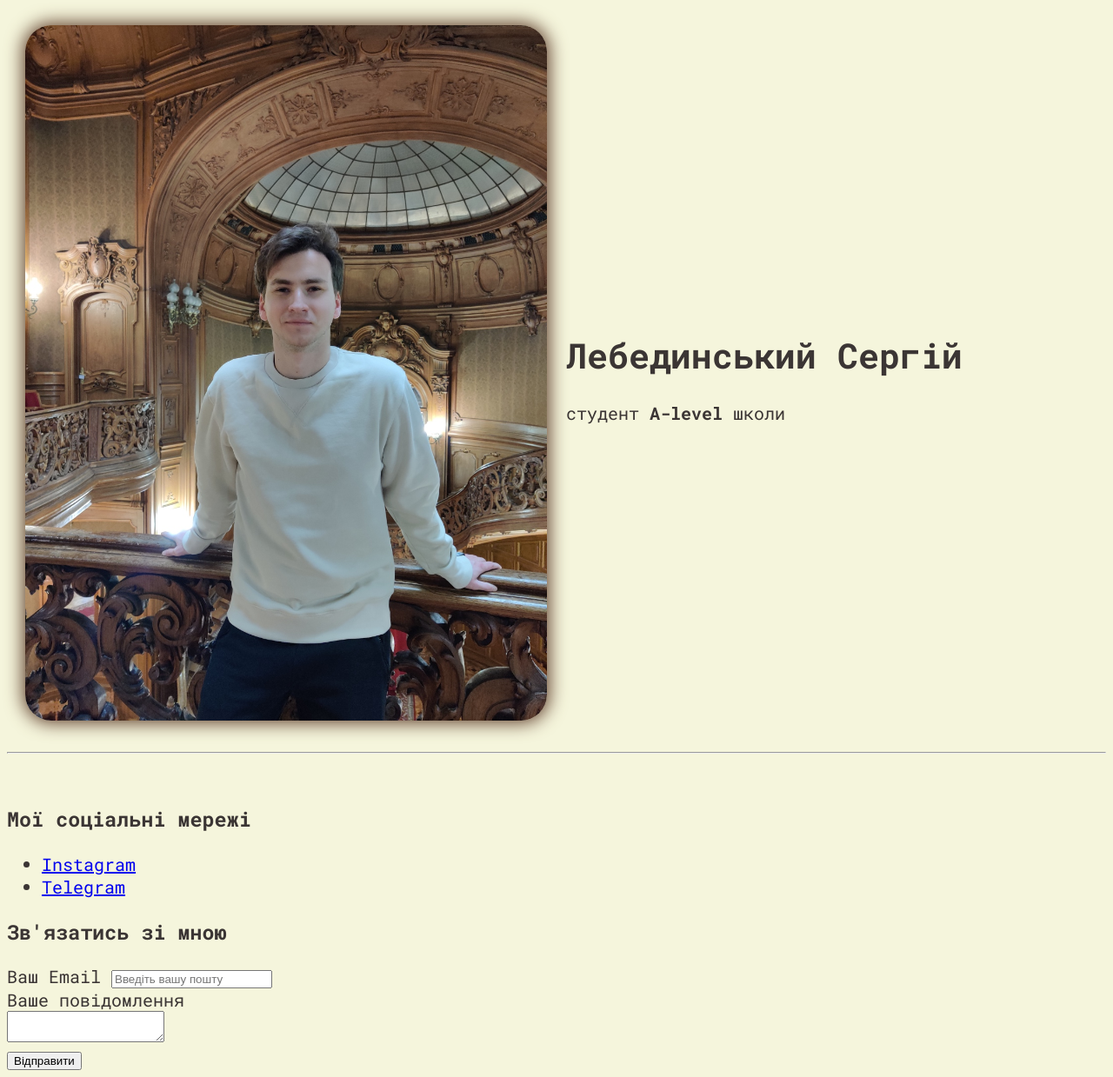
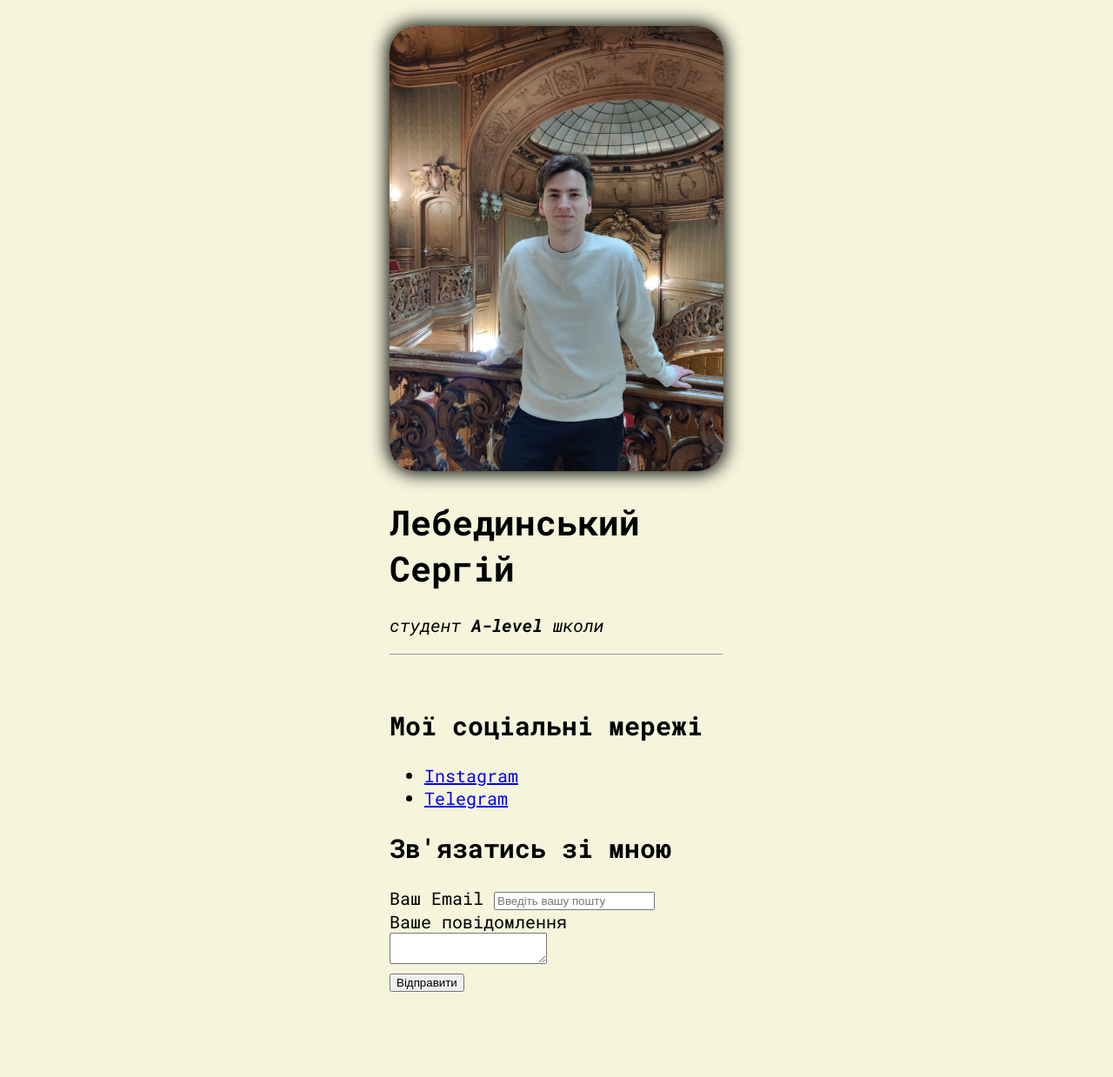
Before and after one commit to SerhiiLebedinskii/html-page, a plain HTML site: page index.html in a window 1280 px wide. Shown: the whole page at 87% size. After the commit the page ends 1171 px from the top, so only its background shows below. Drawn offline with Linux system fonts and the light colour scheme.

Commit message:
Add files via upload

```diff
--- a/index.html
+++ b/index.html
@@ -8,28 +8,26 @@
 </head>
 
 <body>
-    <table cellspacing="20">
-        <tr>
-            <td>
-                <img src="myphoto.jpg"
-                    alt="https://www.instagram.com/p/C2CMKhFNcN7/?igsh=MTR3ZjRnN2hyNWQ0ag%3D%3D&img_index=1"
-                    class="avatar" />
-            </td>
-            <td>
+    <div class="container">
+        <img src="myphoto.jpg" alt="https://www.instagram.com/p/C2CMKhFNcN7/?igsh=MTR3ZjRnN2hyNWQ0ag%3D%3D&img_index=1"
+            class="photo" />
+        <div class="info">
             <h1>Лебединський Сергій</h1>
             <p>студент <strong>A-level</strong> школи</p>
-            </td>
-        </tr>
-    </table>
+        </div>
         <hr />
         <br />
-    <h3>Мої соціальні мережі</h3>
+        <div class="social">
+            <h2>Мої соціальні мережі</h2>
             <ul>
-        <li><a href="https://www.instagram.com/_s_lebedinsky_?igsh=MTR3ZjRnN2hyNWQ0ag==" target="_blank">Instagram</a>
+                <li><a href="https://www.instagram.com/_s_lebedinsky_?igsh=MTR3ZjRnN2hyNWQ0ag=="
+                        target="_blank">Instagram</a>
                 </li>
                 <li><a href="https://t.me/S_tarfal_L" target="_blank">Telegram</a></li>
             </ul>
-    <h3>Зв'язатись зі мною</h3>
+        </div>
+        <div class="input">
+            <h2>Зв'язатись зі мною</h2>
             <form action="/" mathod="POST">
                 <label for="email">Ваш Email</label>
                 <input type="text" id="email" placeholder="Введіть вашу пошту">
@@ -40,6 +38,8 @@
                 <br />
                 <input type="submit" value="Відправити">
             </form>
+        </div>
+    </div>
 </body>
 
 </html>
--- a/style.css
+++ b/style.css
@@ -2,12 +2,29 @@
 
 body {
     background-color: beige;
-    color: #3b3534;
+    color: #000000;
     font: normal 20px "Roboto Mono", monospace;
+    margin: 0;
 }
 
-.avatar {
-    width: 600px;
+.container {
+    max-width: 30%;
+    margin: auto;
+}
+
+.photo {
+    margin-top: 30px;
     border-radius: 30px;
-    box-shadow: 0px 0px 20px 3px rgba(99, 67, 48);
+    box-shadow: 0px 0px 20px 3px rgb(6, 6, 6);
+    width: 100%;
 }
+
+.info p {
+    font-style: italic;
+}
+
+.social {}
+
+.input {
+    margin-bottom: 30px;
+}
```
Lines whose indentation alone changed are shown as unchanged.
